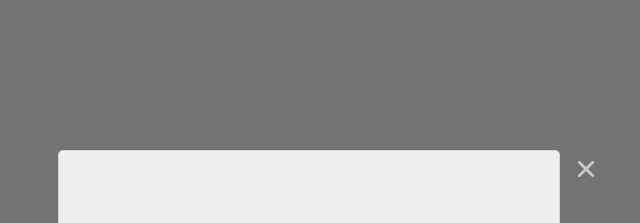
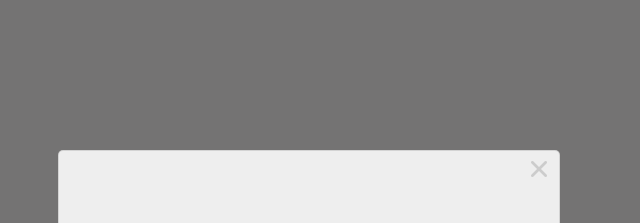
Before and after one commit to PI304/Beginner_Study, a website: page seoyoung/contact.html in a window 1280 px wide. Both pictures are taken after a click on the element "Submit". Shown: the top 223 px of the page, 332-972 px from the left. Drawn offline with Linux system fonts and the light colour scheme; a web font is replaced by a local one.

Commit message:
Ｗｅｅｋ４／ｃｏｄｅｆｉｘ
ｃｏｄｅｆｉｘ

```diff
--- a/seoyoung/contact.css
+++ b/seoyoung/contact.css
@@ -103,7 +103,7 @@ input[type="inputmessage"] {
   height: 26px;
   position: absolute;
   top: 10px;
-  right: 10px;
+  margin-left: 417px;
 }
 
 .modal_wrap .text {
```
